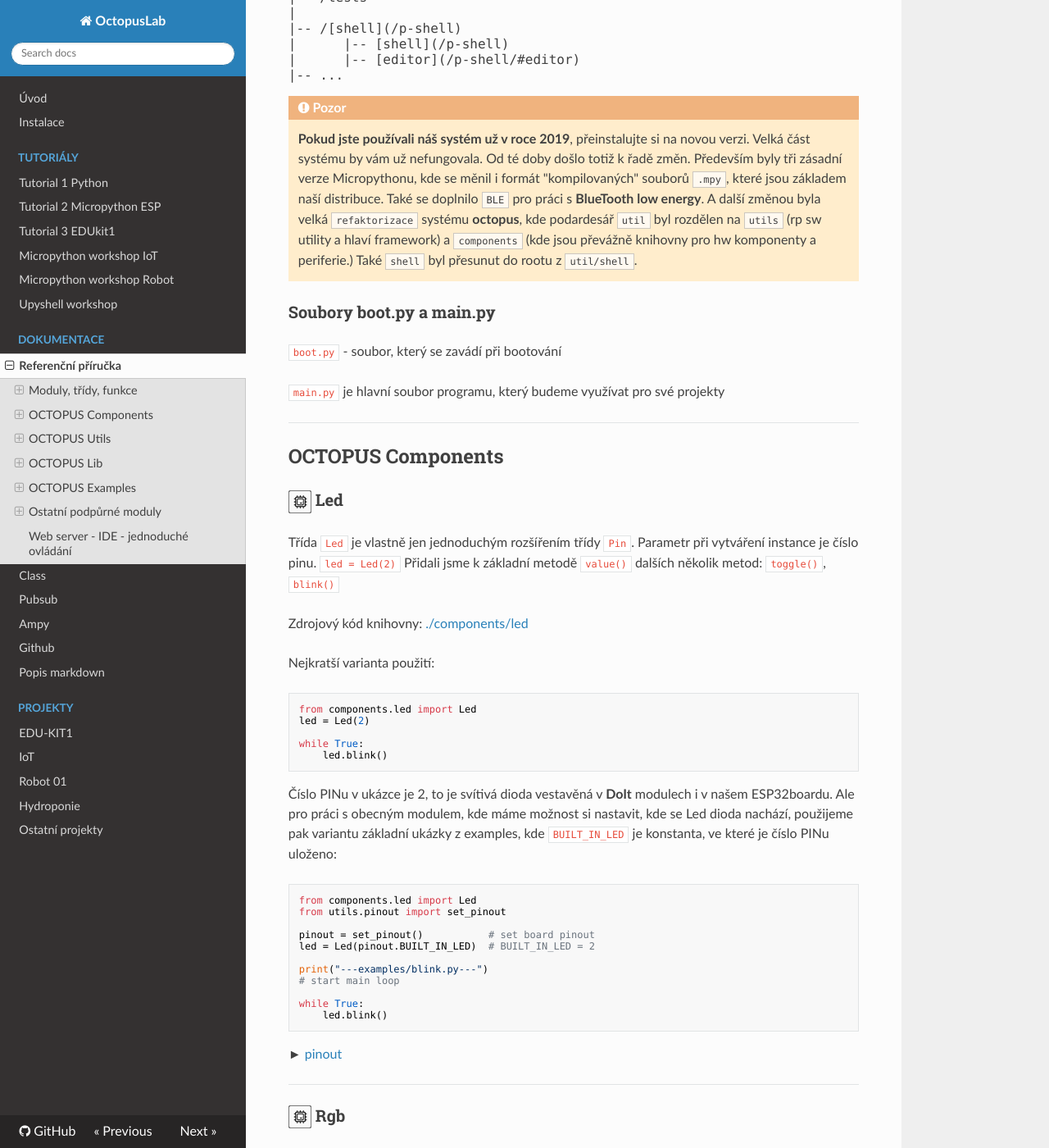
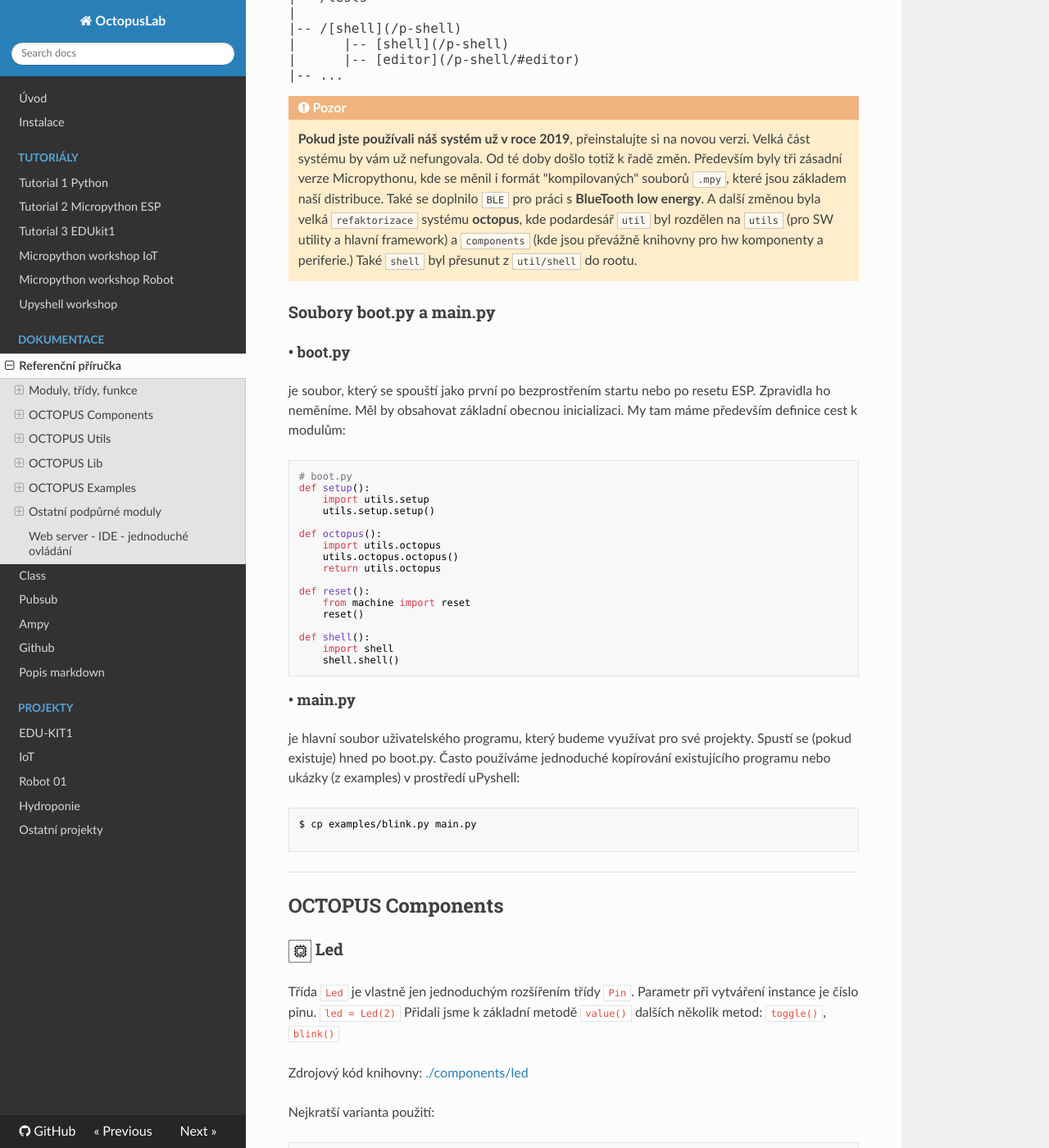
Before and after one commit to octopuslab-cz/docs_octopuslab_cz, an MkDocs documentation site: the page built from docs/basicdoc.md, in a window 1280 px wide and 1400 px high, scrolled down 2168 px. Shown: the whole window at 82% size. Built offline with MkDocs 1.6.1, drawn with Linux system fonts in a browser that asks for light colours; nearby versions of some CDN libraries; some of the changed text lies outside the part shown.

Commit message:
typo, bullets

````diff
--- a/docs/basicdoc.md
+++ b/docs/basicdoc.md
@@ -97,14 +97,43 @@ Jednotlivé moduly - knihovny (podprogramy, třídy) jsme rozdělili do několik
 
 !!! warning "**Pozor**"
     **Pokud jste používali náš systém už v roce 2019**, přeinstalujte si na novou verzi. Velká část systému by vám už nefungovala. Od té doby došlo totiž k řadě změn. Především byly tři zásadní verze Micropythonu, kde se měnil i formát "kompilovaných" souborů `.mpy`, které jsou základem naší distribuce. Také se doplnilo `BLE` pro práci s **BlueTooth low energy**.
-    A další změnou byla velká `refaktorizace` systému **octopus**, kde podardesář `util` byl rozdělen na `utils` (rp sw utility a hlaví framework) a `components` (kde jsou převážně knihovny pro hw komponenty a periferie.) Také `shell` byl přesunut do rootu z `util/shell`.
+    A další změnou byla velká `refaktorizace` systému **octopus**, kde podardesář `util` byl rozdělen na `utils` (pro SW utility a hlavní framework) a `components` (kde jsou převážně knihovny pro hw komponenty a periferie.) Také `shell` byl přesunut z `util/shell` do rootu.
 
 
 ### Soubory boot.py a main.py
 
-`boot.py` - soubor, který se zavádí při bootování
+#### • boot.py
+je soubor, který se spouští jako první po bezprostřením startu nebo po resetu ESP. Zpravidla ho neměníme. Měl by obsahovat základní obecnou inicializaci. My tam máme především definice cest k modulům:
 
-`main.py` je hlavní soubor programu, který budeme využívat pro své projekty
+```python
+# boot.py
+def setup():
+    import utils.setup
+    utils.setup.setup()
+
+def octopus():
+    import utils.octopus
+    utils.octopus.octopus()
+    return utils.octopus
+
+def reset():
+    from machine import reset
+    reset()
+
+def shell():
+    import shell
+    shell.shell()
+```
+
+#### • main.py
+je hlavní soubor uživatelského programu, který budeme využívat pro své projekty. Spustí se (pokud existuje) hned po boot.py.
+Často používáme jednoduché kopírování existujícího programu nebo ukázky (z examples) v prostředí uPyshell:
+
+```batch
+$ cp examples/blink.py main.py
+
+```
+
 
 ---
 
@@ -626,7 +655,7 @@ import utils.ble.bluefruit as bf
 
 ## OCTOPUS Examples
 
-### examples/x.py
+### • examples/x.py
 
 V souboru s názvem komponenty by měla být základní ukázka, nejčastěji nejjednodušší nebo nejkratší s využitím **octopus workframe**
 
@@ -653,7 +682,7 @@ oled = oled_init()
 ```
 ► [Oled](#oled)
 
-### examples/x_basic.py
+### • examples/x_basic.py
 
 ukázka, která pordobněji vysvětlí použítí obecnějšího přístupu, naopak oproti předchozímu - zcela bez využití **octopus workframe**
 
@@ -663,7 +692,7 @@ ukázka, která pordobněji vysvětlí použítí obecnějšího přístupu, nao
 ► [Oled](#oled)
 
 
-### examples/test_x.py
+### • examples/test_x.py
 
 Tyto ukázky slouží zároveň i jako soubor hardwarových testů jednotlivých komponent, a jsou volány z testovacího adresáře `tests`. Vyznačují se tím, že vždy pouze provedou nějakou akci nebo soubor akcí a pak skončí, aby se případně mohlo pokračovat dalším.
 Například pro otestování EDU_KIT1: voláme soubor [/tests/main-test_sw1.py](https://github.com/octopusengine/octopuslab/blob/master/esp32-micropython/tests/main-test_sw1.py) který spouští následující ukázka/testy:
@@ -676,7 +705,7 @@ import examples.test_display7
 import examples.test_analog
 ```
 
-### eaxamples/subdir
+### • eaxamples/subdir
 
 Specifické ukázky jsou v podaresářích:
 
````
Also changed, not shown: docs/github.md (+17 -10 lines), docs/install.md (+6 -7 lines).
